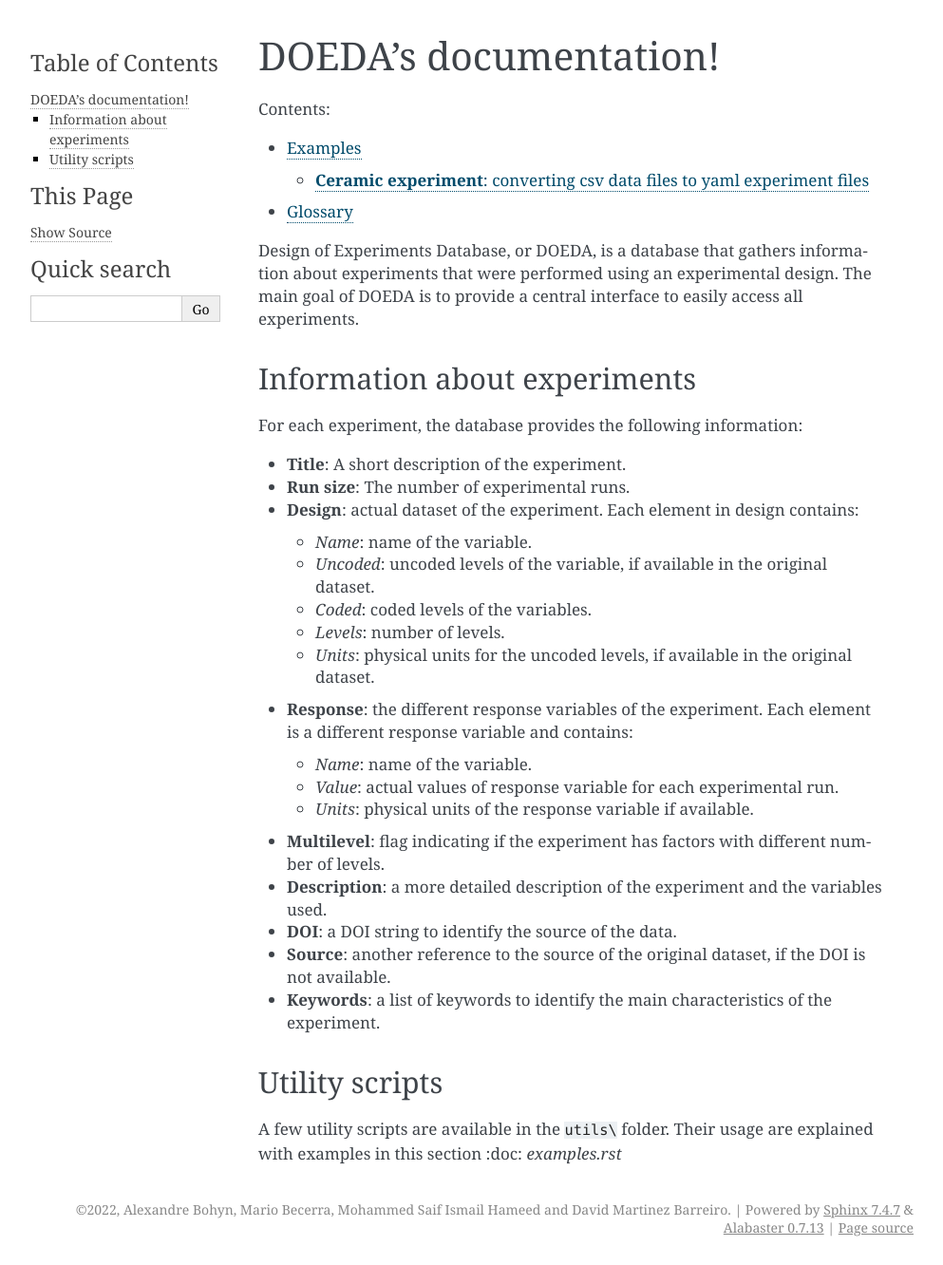
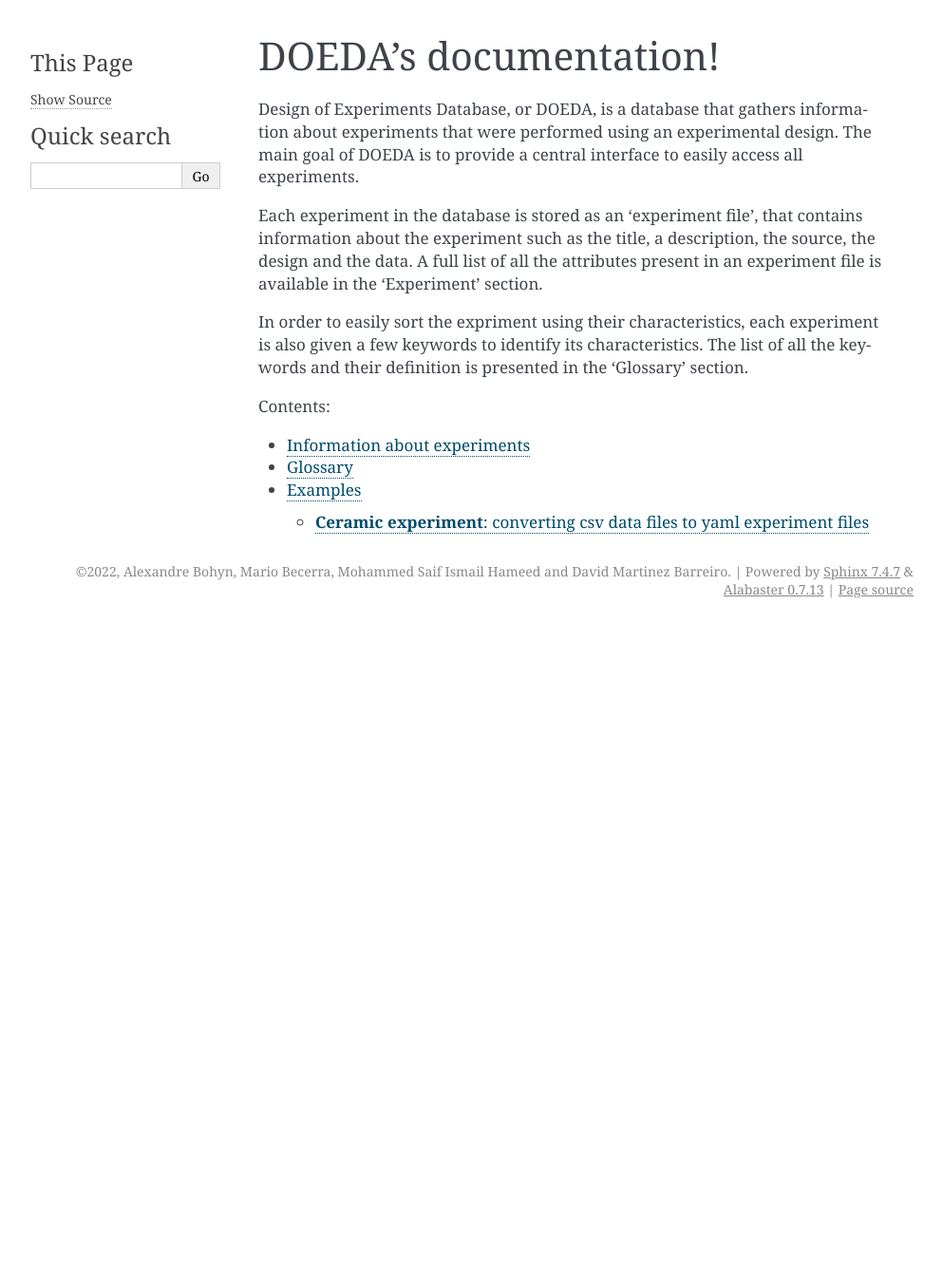
Before and after one commit to dmbarreiro/DOEDA, a Sphinx documentation site: the page built from docs/source/index.rst, in a window 1280 px wide. Shown: the whole page at 95% size, without its empty margins (148-1141 px from the left). Built offline with Sphinx 7.4.7, drawn with Linux system fonts in a browser that asks for light colours; after the commit the page ends 900 px from its top, so only the background shows below that.

Commit message:
Reworked intro + added exp. info  in separate file

```diff
--- a/docs/source/examples.rst
+++ b/docs/source/examples.rst
@@ -5,7 +5,7 @@ Examples
 --------------------------------------------------------------------------
 
 In this section, we present an example of how to use the ``csv2json.py``
-script to generate the experiment file from a csv file.
+script, stored in the ``utils\`` fodler, to generate the experiment file from a csv file.
 
 In this example, we look at an experiment published by Bouler et
 al. (1996) that was used as an example in the book of Mee (2000). In
--- a/docs/source/index.rst
+++ b/docs/source/index.rst
@@ -1,46 +1,22 @@
 DOEDA's documentation!
 =================================
+
+Design of Experiments Database, or DOEDA, is a database that gathers information about experiments that were performed using an experimental design.
+The main goal of DOEDA is to provide a central interface to easily access all experiments.
+
+Each experiment in the database is stored as an 'experiment file',
+that contains information about the experiment such as the title, a description, the source,
+the design and the data.
+A full list of all the attributes present in an experiment file is available in the 'Experiment' section.
+
+In order to easily sort the expriment using their characteristics,
+each experiment is also given a few keywords to identify its characteristics.
+The list of all the keywords and their definition is presented in the 'Glossary' section.
 
 .. toctree::
    :maxdepth: 2
    :caption: Contents:
 
+   experiment.rst
+   glossary.rst
    examples.rst
-   glossary.rst
-
-Design of Experiments Database, or DOEDA, is a database that gathers information about experiments that were performed using an experimental design.
-The main goal of DOEDA is to provide a central interface to easily access all experiments.
-
-Information about experiments
------------------------------
-
-For each experiment, the database provides the following information:
-
-- **Title**: A short description of the experiment.
-- **Run size**: The number of experimental runs.
-- **Design**: actual dataset of the experiment. Each element in design contains:
-
-  - *Name*: name of the variable.
-  - *Uncoded*: uncoded levels of the variable, if available in the original dataset.
-  - *Coded*: coded levels of the variables.
-  - *Levels*: number of levels.
-  - *Units*: physical units for the uncoded levels, if available in the original dataset.
-
-- **Response**: the different response variables of the experiment. Each element is a different response variable and contains:
-
-  - *Name*: name of the variable.
-  - *Value*: actual values of response variable for each experimental run.
-  - *Units*: physical units of the response variable if available.
-
-- **Multilevel**: flag indicating if the experiment has factors with different number of levels.
-- **Description**: a more detailed description of the experiment and the variables used.
-- **DOI**: a DOI string to identify the source of the data.
-- **Source**: another reference to the source of the original dataset, if the DOI is not available.
-- **Keywords**: a list of keywords to identify the main characteristics of the experiment.
-
-
-Utility scripts
----------------
-
-A few utility scripts are available in the ``utils\`` folder.
-Their usage are explained with examples in this section :doc: `examples.rst`
```
Also changed, not shown: docs/source/experiment.rst (added, +26 -0 lines).
